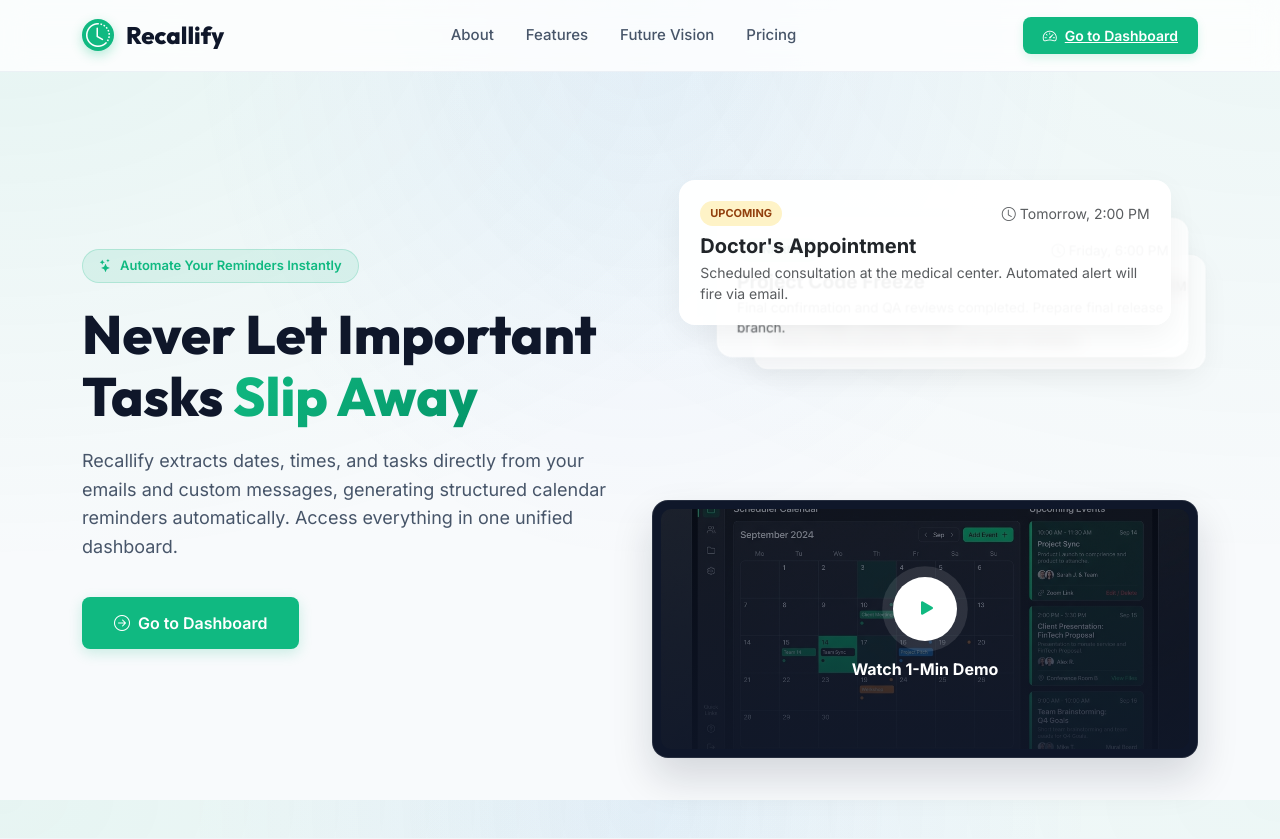
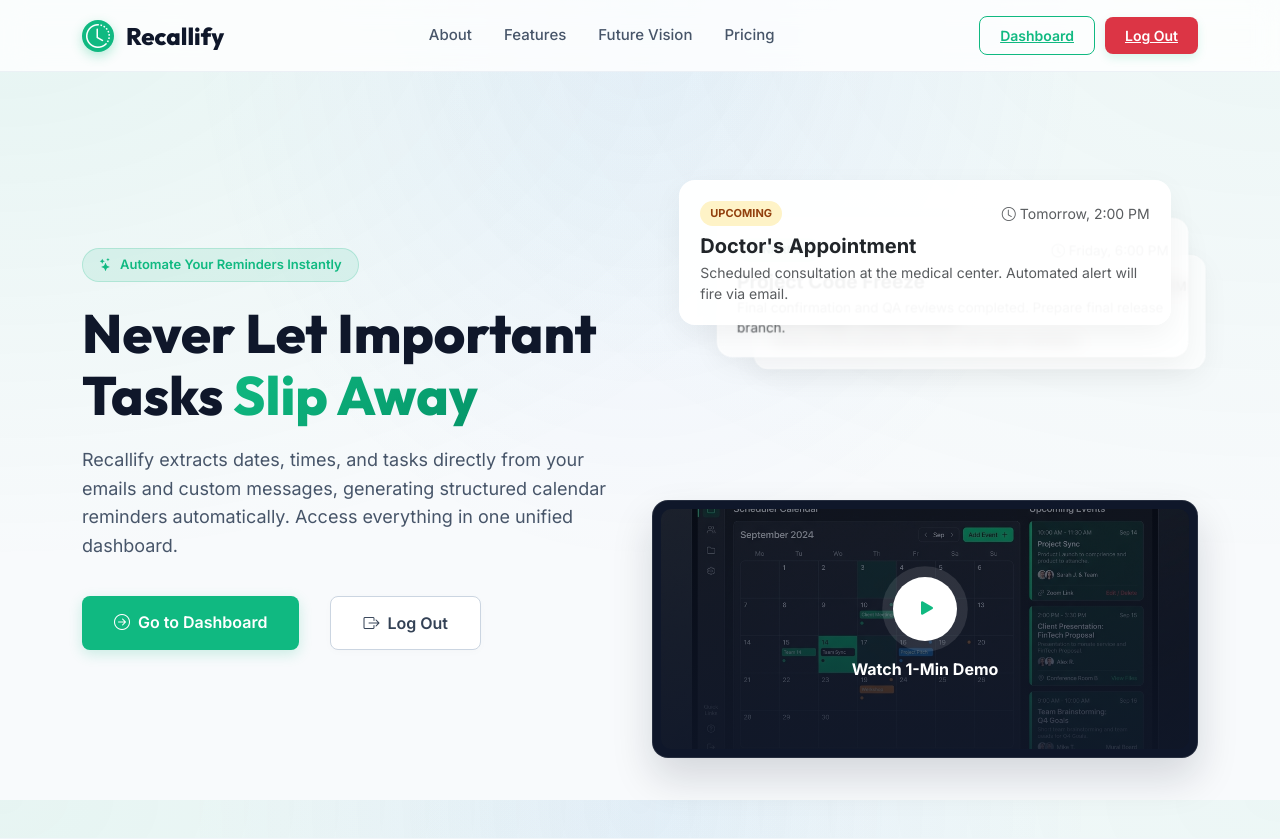
Before and after one commit to krishnajaju286/recallify, a Django app: page / in a window 1280 px wide. Shown: the top 839 px of the page. Run offline with Django 5.2, Linux system fonts and the light colour scheme; the visitor is signed in with stand-in values (Sample User, id 1).

Commit message:
fix: restore login availability and add explicit logout option on landing page header/hero for authenticated sessions

```diff
--- a/templates/reminders/landing.html
+++ b/templates/reminders/landing.html
@@ -49,9 +49,8 @@
 
                     <div class="d-flex align-items-center">
                         {% if user.is_authenticated %}
-                            <a href="{% url 'dashboard' %}" class="btn-header-cta">
-                                <i class="bi bi-speedometer2 me-2"></i>Go to Dashboard
-                            </a>
+                            <a href="{% url 'dashboard' %}" class="btn-header-outline">Dashboard</a>
+                            <a href="{% url 'logout' %}" class="btn-header-cta bg-danger text-white border-0">Log Out</a>
                         {% else %}
                             <a href="{% url 'login' %}" class="btn-header-outline">Log In</a>
                             <a href="{% url 'signup' %}" class="btn-header-cta">Get Started</a>
@@ -81,6 +80,9 @@
                         {% if user.is_authenticated %}
                             <a href="{% url 'dashboard' %}" class="btn-hero-primary">
                                 <i class="bi bi-arrow-right-circle me-2"></i>Go to Dashboard
+                            </a>
+                            <a href="{% url 'logout' %}" class="btn-hero-secondary">
+                                <i class="bi bi-box-arrow-right me-2"></i>Log Out
                             </a>
                         {% else %}
                             <a href="{% url 'signup' %}" class="btn-hero-primary">
```
